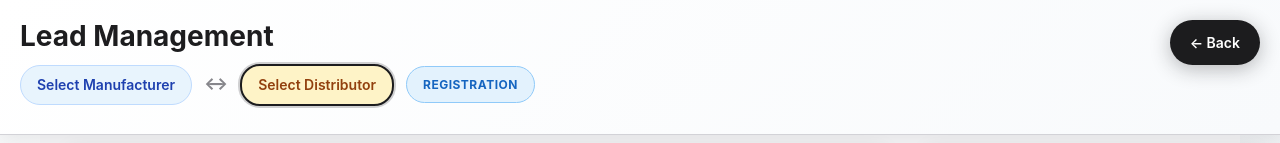
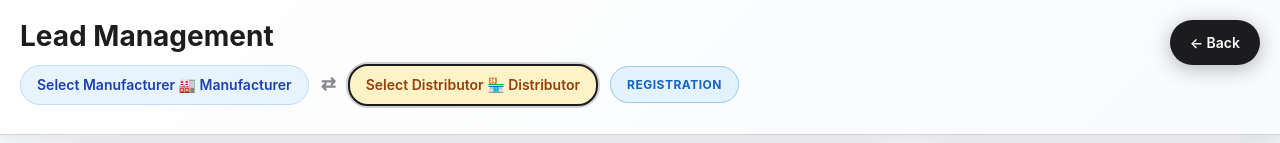
Before and after one commit to Qunovaganesh/Bizz-CRM-Utility, a Vue app in the folder bizz_plus/CRM-UI/: page /crm/lead/1/1 in a window 1280 px wide. Shown: the top 143 px of the page. Built offline with nearby package versions, Linux system fonts and the light colour scheme; no server answers.

Commit message:
entity identifier added

```diff
--- a/bizz_plus/CRM-UI/src/views/Customer.vue
+++ b/bizz_plus/CRM-UI/src/views/Customer.vue
@@ -7,10 +7,12 @@
         <div class="relationship-info">
           <span :class="isManufacturerCustomer ? 'manufacturer selected-entity' : 'manufacturer'">
             {{ manufacturerName }}
+            <span class="entity-type">🏭 Manufacturer</span>
           </span>
-          <span class="connector">↔</span>
+          <span class="connector">⇄</span>
           <span :class="!isManufacturerCustomer ? 'distributor selected-entity' : 'distributor'">
             {{ distributorName }}
+            <span class="entity-type">🏪 Distributor</span>
           </span>
           <span :class="getStatusBadgeClass(customerStatus)">{{ customerStatus }}</span>
           <span v-if="currentLeadMapping?.last_status_change" class="status-date">
--- a/bizz_plus/CRM-UI/src/views/Lead.vue
+++ b/bizz_plus/CRM-UI/src/views/Lead.vue
@@ -7,10 +7,12 @@
         <div class="relationship-info">
           <span :class="isManufacturerLead ? 'manufacturer selected-entity' : 'manufacturer'">
             {{ manufacturerName }}
+            <span class="entity-type">🏭 Manufacturer</span>
           </span>
-          <span class="connector">↔</span>
+          <span class="connector">⇄</span>
           <span :class="!isManufacturerLead ? 'distributor selected-entity' : 'distributor'">
             {{ distributorName }}
+            <span class="entity-type">🏪 Distributor</span>
           </span>
           <span :class="getStatusBadgeClass(leadStatus)">{{ leadStatus }}</span>
           <span v-if="currentLeadMapping?.last_status_change" class="status-date">
--- a/bizz_plus/CRM-UI/src/views/Prospect.vue
+++ b/bizz_plus/CRM-UI/src/views/Prospect.vue
@@ -7,10 +7,12 @@
         <div class="relationship-info">
           <span :class="isManufacturerProspect ? 'manufacturer selected-entity' : 'manufacturer'">
             {{ manufacturerName }}
+            <span class="entity-type">🏭 Manufacturer</span>
           </span>
-          <span class="connector">↔</span>
+          <span class="connector">⇄</span>
           <span :class="!isManufacturerProspect ? 'distributor selected-entity' : 'distributor'">
             {{ distributorName }}
+            <span class="entity-type">🏪 Distributor</span>
           </span>
           <span :class="getStatusBadgeClass(prospectStatus)">{{ prospectStatus }}</span>
           <span v-if="currentLeadMapping?.last_status_change" class="status-date">
--- a/bizz_plus/CRM-UI/src/views/ViewOnly.vue
+++ b/bizz_plus/CRM-UI/src/views/ViewOnly.vue
@@ -15,10 +15,12 @@
           <div class="relationship-info">
             <span :class="isManufacturerView ? 'manufacturer selected-entity' : 'manufacturer'">
               {{ manufacturerName }}
+              <span class="entity-type">🏭 Manufacturer</span>
             </span>
-            <span class="connector">↔</span>
+            <span class="connector">⇄</span>
             <span :class="!isManufacturerView ? 'distributor selected-entity' : 'distributor'">
               {{ distributorName }}
+              <span class="entity-type">🏪 Distributor</span>
             </span>
             <span class="status-badge status-view">{{ currentMappingStatus }}</span>
           </div>
```
